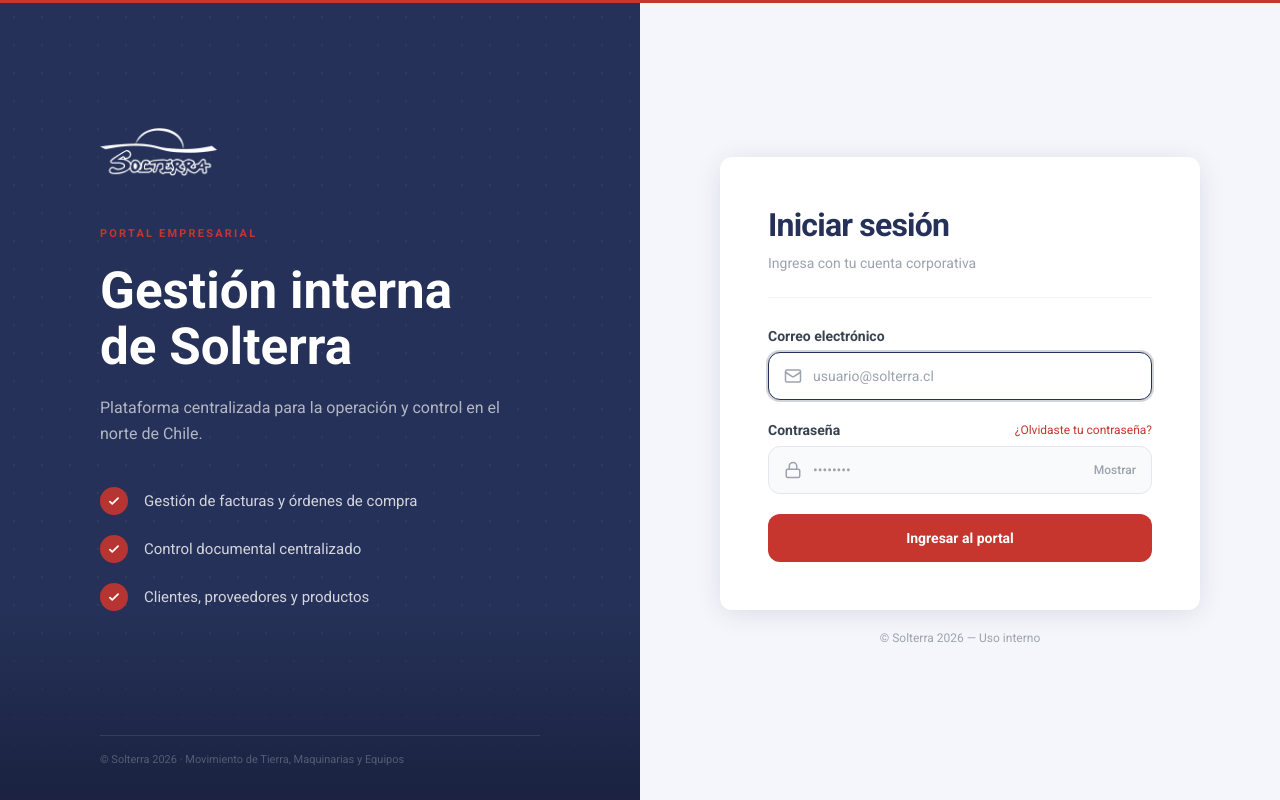
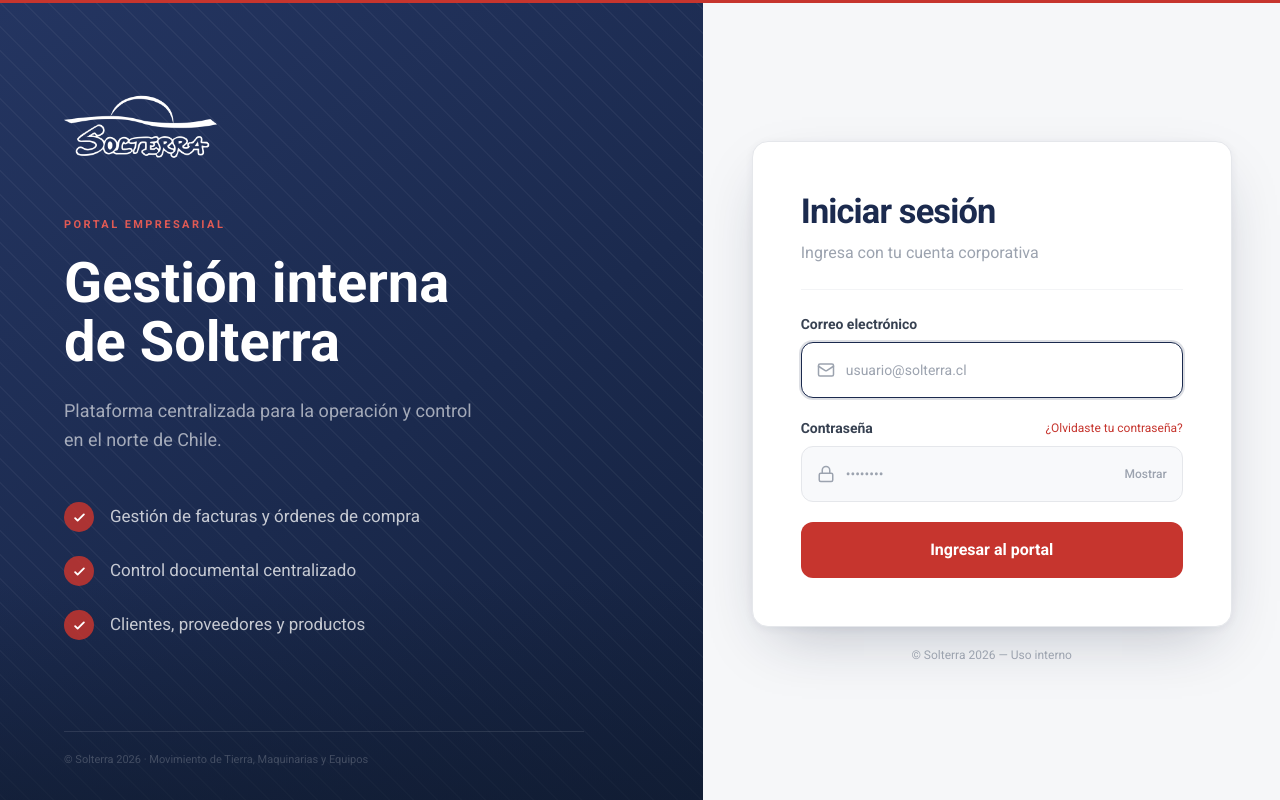
Before and after one commit to Brostag/solterra-portal, a Next.js app: page /login in a window 1280 px wide. Built offline with nearby package versions, Linux system fonts and the light colour scheme.

Commit message:
style: finalize login redesign

```diff
--- a/src/app/login/LoginForm.tsx
+++ b/src/app/login/LoginForm.tsx
@@ -49,49 +49,52 @@
   }
 
   return (
-    <div className="min-h-screen w-full flex overflow-hidden border-t-[3px] border-[#c6352e]">
+    <div className="min-h-screen w-full grid lg:grid-cols-[1.22fr_1fr] border-t-[3px] border-[#c6352e]">
 
       {/* ── Panel izquierdo ── */}
-        <div className="hidden lg:flex lg:w-1/2 bg-[#253158] flex-col relative overflow-hidden">
-          {/* Textura punteada sutil */}
       <div
-            className="absolute inset-0 opacity-[0.05]"
+        className="hidden lg:flex flex-col relative overflow-hidden"
+        style={{ background: "linear-gradient(145deg, #243561 0%, #1b2a4e 55%, #14213d 100%)" }}
+      >
+        {/* Patrón diagonal sutil */}
+        <div
+          className="absolute inset-0 opacity-[0.04]"
           style={{
-              backgroundImage: "radial-gradient(circle, #fff 1px, transparent 1px)",
-              backgroundSize: "28px 28px",
+            backgroundImage: "repeating-linear-gradient(45deg, #fff 0, #fff 1px, transparent 0, transparent 50%)",
+            backgroundSize: "24px 24px",
           }}
         />
         {/* Degradado inferior */}
-          <div className="absolute bottom-0 inset-x-0 h-48 bg-gradient-to-t from-[#1a2240] to-transparent" />
+        <div className="absolute bottom-0 inset-x-0 h-56 bg-gradient-to-t from-[#0f1a2e]/60 to-transparent" />
 
-          {/* Contenido centrado verticalmente — logo + texto juntos */}
-          <div className="relative z-10 flex-1 flex flex-col justify-center items-center px-10 py-10">
-            <div className="w-full max-w-[440px]">
+        {/* Contenido centrado verticalmente */}
+        <div className="relative z-10 flex-1 flex flex-col justify-center px-16 py-14">
+          <div className="w-full max-w-[520px]">
             <Image
               src="/solterra-logo.png"
               alt="Solterra"
-                width={160}
-                height={54}
-                className="h-[52px] w-auto object-contain mb-12"
+              width={210}
+              height={72}
+              className="h-[68px] w-auto object-contain mb-14"
             />
-              <p className="text-[#c6352e] text-[11px] font-semibold tracking-[0.2em] uppercase mb-5">
+            <p className="text-[#e05a54] text-[11px] font-semibold tracking-[0.22em] uppercase mb-5">
               Portal Empresarial
             </p>
-              <h2 className="text-[3.2rem] font-bold text-white leading-[1.1] mb-5">
+            <h2 className="text-[3.5rem] font-bold text-white leading-[1.05] mb-6">
               Gestión interna<br />de Solterra
             </h2>
-              <p className="text-white/65 text-base leading-relaxed mb-10">
+            <p className="text-white/60 text-lg leading-relaxed mb-12 max-w-[420px]">
               Plataforma centralizada para la operación y control en el norte de Chile.
             </p>
-              <ul className="space-y-5">
+            <ul className="space-y-6">
               {features.map((f) => (
                 <li key={f} className="flex items-center gap-4">
-                    <span className="h-7 w-7 rounded-full bg-[#c6352e]/90 flex items-center justify-center flex-shrink-0">
-                      <svg className="h-3.5 w-3.5 text-white" fill="none" viewBox="0 0 24 24" stroke="currentColor" strokeWidth={3}>
+                  <span className="h-[30px] w-[30px] rounded-full bg-[#c6352e]/85 flex items-center justify-center flex-shrink-0">
+                    <svg className="h-[15px] w-[15px] text-white" fill="none" viewBox="0 0 24 24" stroke="currentColor" strokeWidth={3}>
                       <path strokeLinecap="round" strokeLinejoin="round" d="M5 13l4 4L19 7" />
                     </svg>
                   </span>
-                    <span className="text-white/80 text-[15px]">{f}</span>
+                  <span className="text-white/75 text-[17px]">{f}</span>
                 </li>
               ))}
             </ul>
@@ -99,9 +102,9 @@
         </div>
 
         {/* Footer izquierdo */}
-          <div className="relative z-10 px-10 pb-8">
-            <div className="border-t border-white/10 pt-4 max-w-[440px] mx-auto">
-              <p className="text-white/25 text-[11px]">
+        <div className="relative z-10 px-16 pb-8">
+          <div className="border-t border-white/10 pt-5 max-w-[520px]">
+            <p className="text-white/20 text-[11px]">
               © Solterra {new Date().getFullYear()} · Movimiento de Tierra, Maquinarias y Equipos
             </p>
           </div>
@@ -109,7 +112,7 @@
       </div>
 
       {/* ── Panel derecho ── */}
-        <div className="flex-1 flex flex-col items-center justify-center bg-[#f4f6fb] px-10 py-12 overflow-y-auto">
+      <div className="flex flex-col items-center justify-center bg-[#f6f7f9] px-10 py-12 overflow-y-auto">
 
         {/* Logo en mobile */}
         <div className="flex justify-center mb-8 lg:hidden">
@@ -118,14 +121,14 @@
 
         {/* Tarjeta */}
         <div className="w-full max-w-[480px]">
-            <div className="bg-white rounded-xl shadow-[0_4px_28px_-4px_rgba(37,49,88,0.16)] overflow-hidden">
+          <div className="bg-white rounded-2xl border border-gray-200 shadow-[0_24px_60px_-20px_rgba(20,33,61,0.28),0_2px_8px_rgba(20,33,61,0.06)] overflow-hidden">
 
             {/* Encabezado */}
-              <div className="px-12 pt-12 pb-7">
-                <h1 className="text-[2rem] font-bold text-[#253158] leading-tight tracking-tight">
+            <div className="px-12 pt-12 pb-6">
+              <h1 className="text-[2.15rem] font-bold text-[#1b2a4e] leading-tight tracking-tight">
                 Iniciar sesión
               </h1>
-                <p className="text-sm text-gray-400 mt-2">
+              <p className="text-base text-gray-400 mt-2">
                 Ingresa con tu cuenta corporativa
               </p>
               <div className="mt-6 border-b border-gray-100" />
@@ -147,7 +150,7 @@
               <form onSubmit={handleSubmit} className="space-y-5">
 
                 {/* Email */}
-                  <div className="space-y-1.5">
+                <div className="space-y-2">
                   <label htmlFor="email" className="block text-sm font-semibold text-gray-700">
                     Correo electrónico
                   </label>
@@ -161,13 +164,13 @@
                       placeholder="usuario@solterra.cl"
                       required
                       autoFocus
-                        className="w-full h-12 pl-11 pr-4 border border-gray-200 rounded-xl text-sm bg-gray-50 focus:bg-white focus:outline-none focus:ring-2 focus:ring-[#253158]/20 focus:border-[#253158] transition-all"
+                      className="w-full h-14 pl-11 pr-4 border border-gray-200 rounded-xl text-sm bg-[#f8f9fb] focus:bg-white focus:outline-none focus:ring-2 focus:ring-[#1b2a4e]/15 focus:border-[#1b2a4e] transition-all"
                     />
                   </div>
                 </div>
 
                 {/* Contraseña */}
-                  <div className="space-y-1.5">
+                <div className="space-y-2">
                   <div className="flex items-center justify-between">
                     <label htmlFor="password" className="text-sm font-semibold text-gray-700">
                       Contraseña
@@ -188,7 +191,7 @@
                       onChange={(e) => setPassword(e.target.value)}
                       placeholder="••••••••"
                       required
-                        className="w-full h-12 pl-11 pr-16 border border-gray-200 rounded-xl text-sm bg-gray-50 focus:bg-white focus:outline-none focus:ring-2 focus:ring-[#253158]/20 focus:border-[#253158] transition-all"
+                      className="w-full h-14 pl-11 pr-16 border border-gray-200 rounded-xl text-sm bg-[#f8f9fb] focus:bg-white focus:outline-none focus:ring-2 focus:ring-[#1b2a4e]/15 focus:border-[#1b2a4e] transition-all"
                     />
                     <button
                       type="button"
@@ -209,7 +212,7 @@
                 <button
                   type="submit"
                   disabled={loading}
-                    className="w-full h-12 bg-[#c6352e] hover:bg-[#b02e28] active:bg-[#9e2822] disabled:opacity-60 disabled:cursor-not-allowed text-white text-sm font-semibold rounded-xl transition-colors mt-1"
+                  className="w-full h-14 bg-[#c6352e] hover:bg-[#b02e28] active:bg-[#9e2822] disabled:opacity-60 disabled:cursor-not-allowed text-white text-base font-semibold rounded-xl transition-colors mt-2"
                 >
                   {loading ? "Verificando..." : "Ingresar al portal"}
                 </button>
```
Lines whose indentation alone changed are shown as unchanged.
